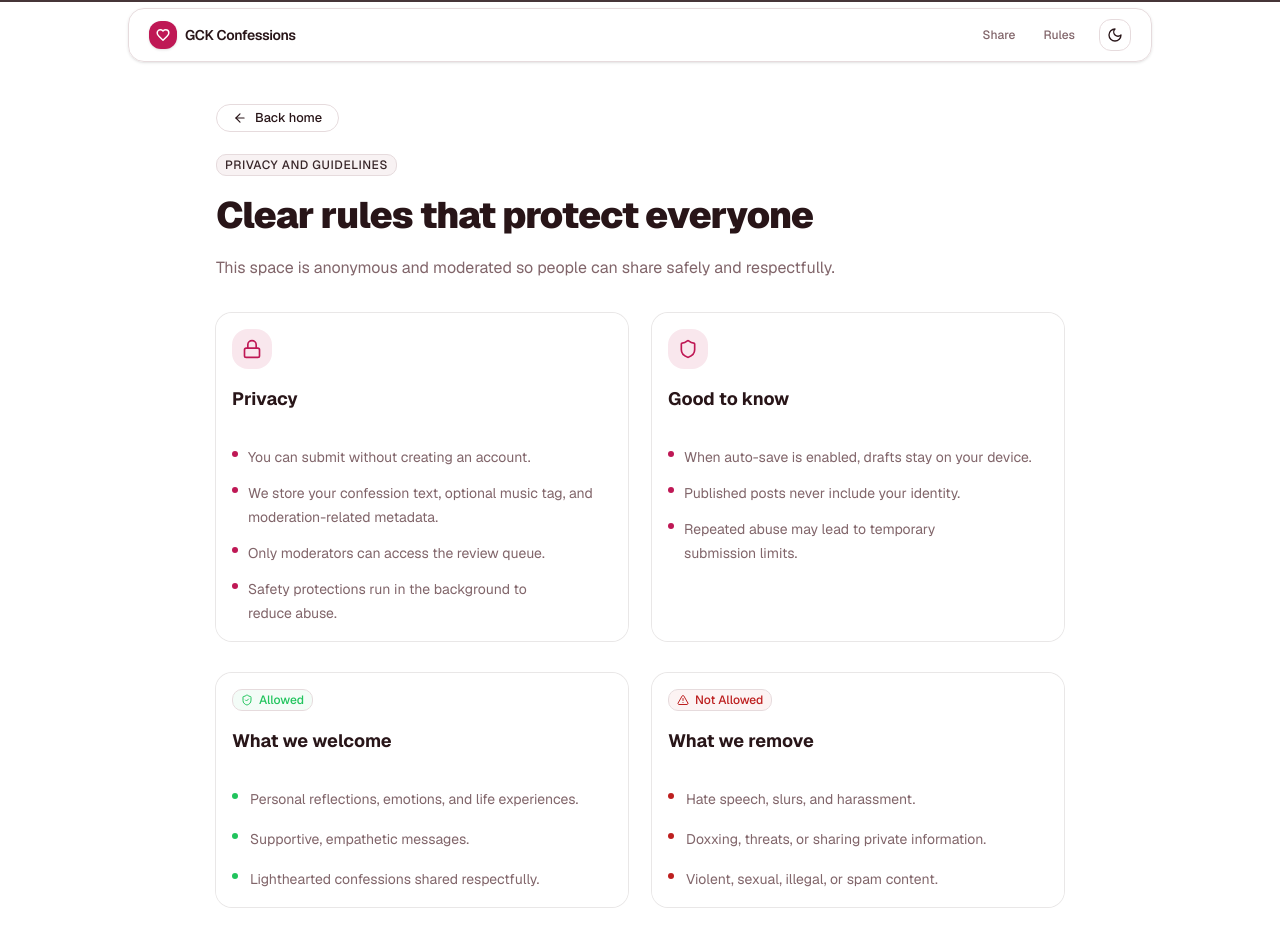
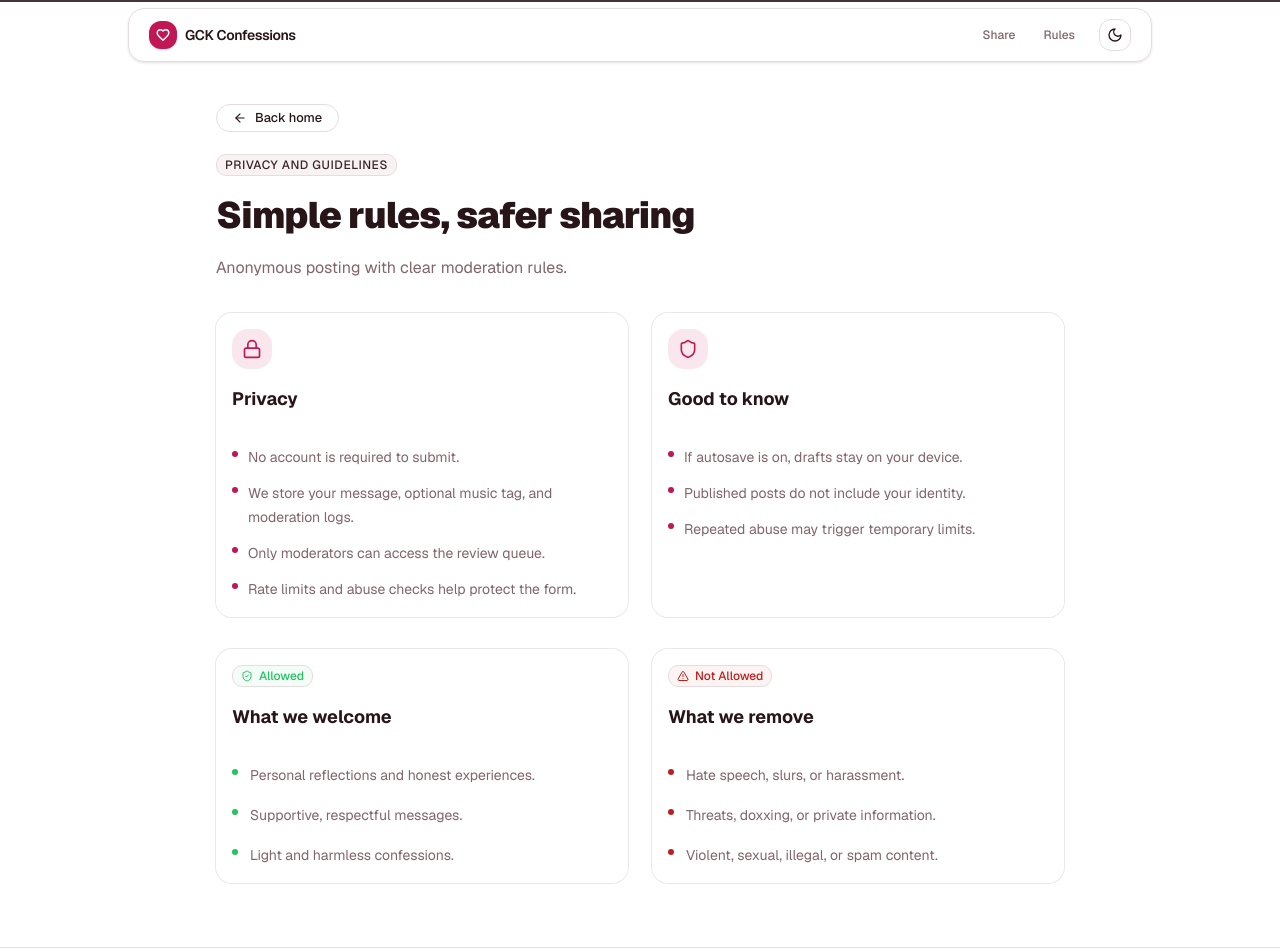
Before and after one commit to RexSixT9/gckconfessions, a Next.js app: page /guidelines in a window 1280 px wide. Shown: the top 952 px of the page. Built offline with nearby package versions, Linux system fonts and the light colour scheme; no server answers.

Commit message:
refactor: update guidelines and transparency pages for clarity and conciseness

```diff
--- a/src/app/guidelines/GuidelinesClient.tsx
+++ b/src/app/guidelines/GuidelinesClient.tsx
@@ -18,28 +18,28 @@ import { PageReveal } from "@/components/Reveal";
 import { PageBackLink, PageIntro, PageShell } from "@/components/PageScaffold";
 
 const privacyPoints = [
-  "You can submit without creating an account.",
-  "We store your confession text, optional music tag, and moderation-related metadata.",
+  "No account is required to submit.",
+  "We store your message, optional music tag, and moderation logs.",
   "Only moderators can access the review queue.",
-  "Safety protections run in the background to reduce abuse.",
+  "Rate limits and abuse checks help protect the form.",
 ];
 
 const allowed = [
-  "Personal reflections, emotions, and life experiences.",
-  "Supportive, empathetic messages.",
-  "Lighthearted confessions shared respectfully.",
+  "Personal reflections and honest experiences.",
+  "Supportive, respectful messages.",
+  "Light and harmless confessions.",
 ];
 
 const disallowed = [
-  "Hate speech, slurs, and harassment.",
-  "Doxxing, threats, or sharing private information.",
+  "Hate speech, slurs, or harassment.",
+  "Threats, doxxing, or private information.",
   "Violent, sexual, illegal, or spam content.",
 ];
 
 const privacyNotes = [
-  "When auto-save is enabled, drafts stay on your device.",
-  "Published posts never include your identity.",
-  "Repeated abuse may lead to temporary submission limits.",
+  "If autosave is on, drafts stay on your device.",
+  "Published posts do not include your identity.",
+  "Repeated abuse may trigger temporary limits.",
 ];
 
 export default function GuidelinesClient() {
@@ -49,8 +49,8 @@ export default function GuidelinesClient() {
       <PageBackLink className="mb-5" />
       <PageIntro
         badge="Privacy and Guidelines"
-        title="Clear rules that protect everyone"
-        description="This space is anonymous and moderated so people can share safely and respectfully."
+        title="Simple rules, safer sharing"
+        description="Anonymous posting with clear moderation rules."
       />
 
       <section className="mt-8 grid gap-6 md:grid-cols-2" aria-labelledby="privacy-heading">
--- a/src/app/guidelines/page.tsx
+++ b/src/app/guidelines/page.tsx
@@ -3,8 +3,7 @@ import GuidelinesClient from "./GuidelinesClient";
 
 export const metadata: Metadata = {
   title: "Privacy & Guidelines — GCK Confessions",
-  description:
-    "How privacy is handled and which community rules keep GCK Confessions safe for everyone.",
+  description: "Privacy basics and posting rules for safe, anonymous sharing.",
 };
 
 export default function GuidelinesPage() {
--- a/src/app/transparency/page.tsx
+++ b/src/app/transparency/page.tsx
@@ -28,20 +28,20 @@ export default async function TransparencyPage() {
     <PageShell>
       <PageIntro
         badge="Transparency"
-        title="Moderation and safety snapshot"
-        description="We share queue and moderation activity so the community can see how the system is handled."
+        title="Moderation snapshot"
+        description="Live counts for review activity and moderation actions."
       />
 
       {!data ? (
         <Card className="mt-6 border-border/70 bg-card/70 shadow-none backdrop-blur-sm">
           <CardContent className="py-10 text-center text-sm text-muted-foreground">
-            These stats are unavailable right now. Please check back shortly.
+            Stats are unavailable right now. Please try again shortly.
           </CardContent>
         </Card>
       ) : (
         <div className="mt-6 grid gap-4 sm:grid-cols-2 lg:grid-cols-3">
           {[
-            ["Awaiting review", data.queue.pending],
+            ["Pending review", data.queue.pending],
             ["Approved", data.queue.approved],
             ["Rejected", data.queue.rejected],
             ["Published", data.queue.published],
@@ -60,6 +60,9 @@ export default async function TransparencyPage() {
           <p className="col-span-full text-xs text-muted-foreground lg:col-span-3">
             Last refreshed: {new Date(data.generatedAt).toLocaleString()}
           </p>
+          <p className="col-span-full text-xs text-muted-foreground lg:col-span-3">
+            These are aggregate counts only and do not expose user identity.
+          </p>
         </div>
       )}
     </PageShell>
```
